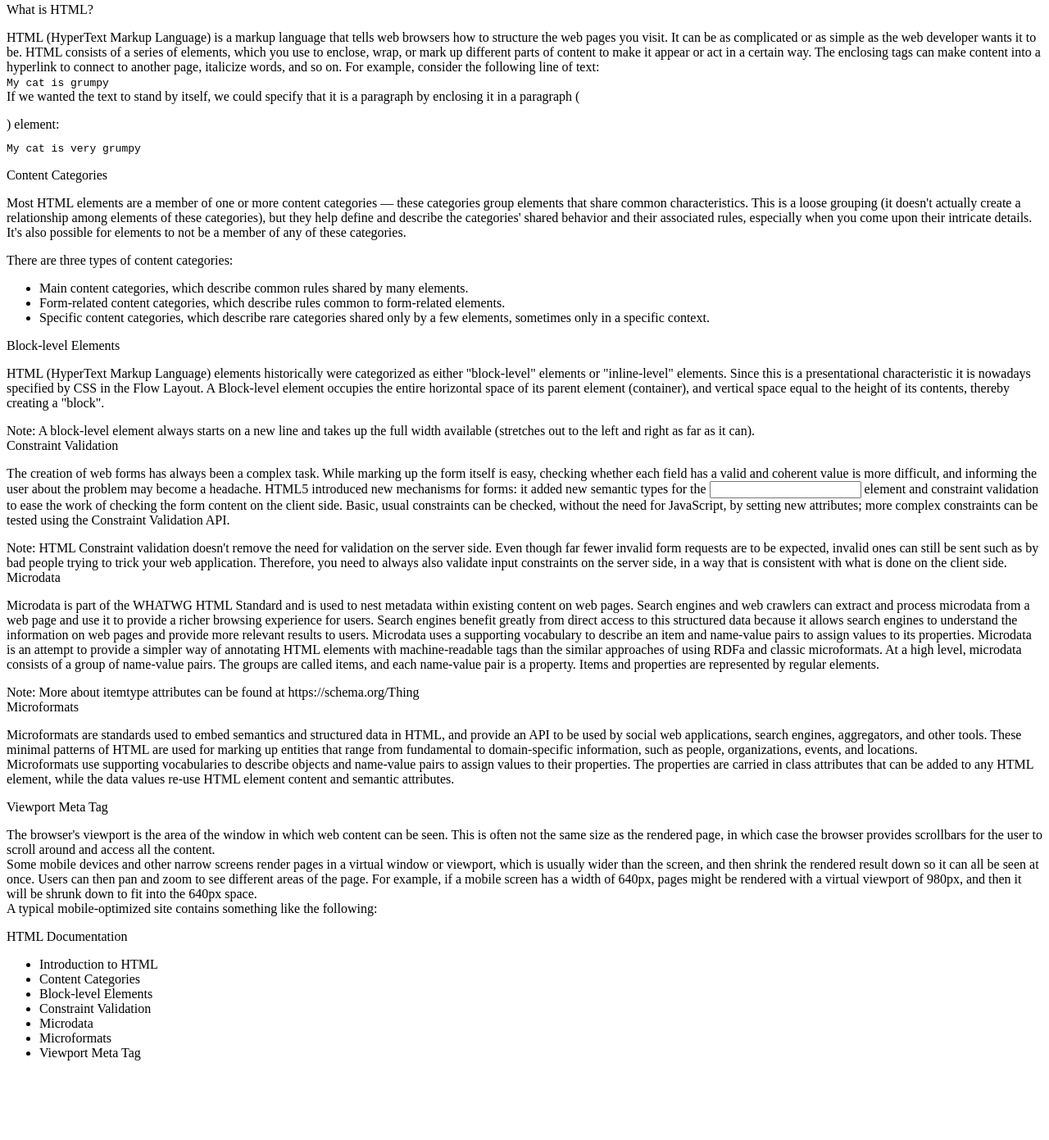
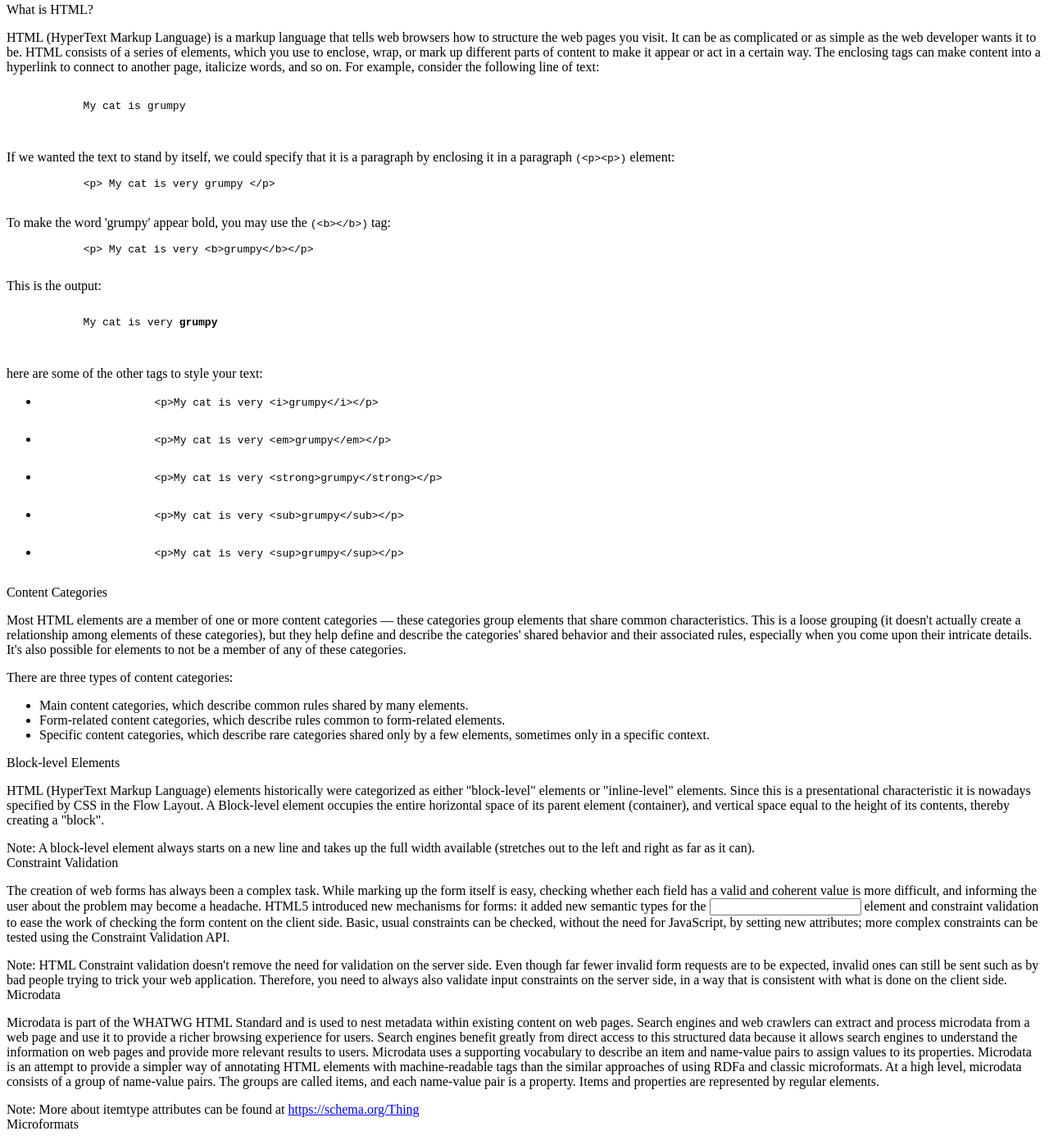
Before and after one commit to hhhakimm/freeCodeCamp-RWD-TechnicalDocumentation, a plain HTML site: page index.html in a window 1280 px wide. Shown: the part 109-1500 px from the top of the page at 82% size. Before the commit the page ends 1419 px from the top, so only its background shows below. Drawn offline with Linux system fonts and the light colour scheme.

Commit message:
passed all test except media query

```diff
--- a/index.html
+++ b/index.html
@@ -10,7 +10,7 @@
 <body>
   <main id="main-doc">
     <section class="main-section" id="Introduction_to_HTML">
-      <header>Introduction to HTML</header>
+      <header id="">Introduction to HTML</header>
       <p>
         At its heart, HTML is a language made up of elements, which can be applied to pieces of text to give them different meaning in a document (Is it a paragraph? Is it a bulleted list? Is it part of a table?), structure a document into logical sections (Does it have a header? Three columns of content? A navigation menu?), and embed content such as images and videos into a page. This documentation will introduce the first two of these and introduce fundamental concepts and syntax you need to know to understand HTML.
       </p>
@@ -19,15 +19,59 @@
       <header>What is HTML?</header>
       <p>
         HTML (HyperText Markup Language) is a markup language that tells web browsers how to structure the web pages you visit. It can be as complicated or as simple as the web developer wants it to be. HTML consists of a series of elements, which you use to enclose, wrap, or mark up different parts of content to make it appear or act in a certain way. The enclosing tags can make content into a hyperlink to connect to another page, italicize words, and so on. For example, consider the following line of text:
-        <br>
-        <code>
-          My cat is grumpy
-        </code>
-        <br>
-        If we wanted the text to stand by itself, we could specify that it is a paragraph by enclosing it in a paragraph (<code><p></p></code>) element:
-        <br>
-        <code><p>My cat is very grumpy</p></code>
       </p>
+        <pre>
+        <samp>
+            My cat is grumpy
+        </samp>
+        </pre>
+        <p>If we wanted the text to stand by itself, we could specify that it is a paragraph by enclosing it in a paragraph
+          <code>(&lt;p&gt;&lt;p&gt;)</code> element: </p>
+        <pre>
+            <code>&lt;p&gt; My cat is very grumpy &lt;/p&gt;</code>
+        </pre>
+        <p>
+          To make the word 'grumpy' appear bold, you may use the <code>(&lt;b&gt;&lt;/b&gt;)</code> tag:
+          <pre>
+            <code>&lt;p&gt; My cat is very &lt;b&gt;grumpy&lt;/b&gt;&lt;/p&gt;</code>
+          </pre>
+          This is the output:
+          <pre>
+            <samp>
+            My cat is very <b>grumpy</b>
+            </samp>
+          </pre>
+        </p>
+        <p>
+          here are some of the other tags to style your text:
+            <ul>
+             <li class="style-none">
+                <pre>
+                  <code>&lt;p&gt;My cat is very &lt;i&gt;grumpy&lt;/i&gt;&lt;/p&gt;</code>
+                </pre>
+             </li>
+             <li class="style-none">
+                <pre>
+                  <code>&lt;p&gt;My cat is very &lt;em&gt;grumpy&lt;/em&gt;&lt;/p&gt;</code>
+                </pre>
+             </li>
+             <li class="style-none">
+                <pre>
+                  <code>&lt;p&gt;My cat is very &lt;strong&gt;grumpy&lt;/strong&gt;&lt;/p&gt;</code>
+                </pre>
+             </li>
+             <li class="style-none">
+                <pre>
+                  <code>&lt;p&gt;My cat is very &lt;sub&gt;grumpy&lt;/sub&gt;&lt;/p&gt;</code>
+                </pre>
+             </li>
+             <li class="style-none">
+                <pre>
+                  <code>&lt;p&gt;My cat is very &lt;sup&gt;grumpy&lt;/sup&gt;&lt;/p&gt;</code>
+                </pre>
+             </li>
+            </ul>
+        </p>
     </section>
     <section class="main-section" id="Content_Categories">
       <header>Content Categories</header>
@@ -65,7 +109,7 @@
         At a high level, microdata consists of a group of name-value pairs. The groups are called items, and each name-value pair is a property. Items and properties are represented by regular elements.
       </p>
       <span class="notes">
-        Note: More about itemtype attributes can be found at https://schema.org/Thing
+        Note: More about itemtype attributes can be found at <a href="https://schema.org/Thing" target="_blank" rel="noopener noreferrer">https://schema.org/Thing</a>
       </span>
     </section>
     <section class="main-section" id="Microformats">
@@ -92,13 +136,14 @@
   <nav id="navbar">
     <header>HTML Documentation</header>
     <ul>
-      <li class="nav-link" href="#Introduction_to_HTML" >Introduction to HTML</li>
-      <li class="nav-link" href="Content_Categories">Content Categories</li>
-      <li class="nav-link" href="Block-level_Elements">Block-level Elements</li>
-      <li class="nav-link" href="Constraint_Validation">Constraint Validation</li>
-      <li class="nav-link" href="Microdata">Microdata</li>
-      <li class="nav-link" href="Microformats">Microformats</li>
-      <li class="nav-link" href="Viewport_Meta_Tag">Viewport Meta Tag</li>
+      <li ><a class="nav-link" href="#Introduction_to_HTML">Introduction to HTML</a></li>
+      <li ><a class="nav-link" href="#What_is_HTML?">What is HTML?</a></li>
+      <li ><a class="nav-link" href="#Content_Categories">Content Categories</a></li>
+      <li ><a class="nav-link" href="#Block-level_Elements">Block-level Elements</a></li>
+      <li ><a class="nav-link" href="#Constraint_Validation">Constraint Validation</a></li>
+      <li ><a class="nav-link" href="#Microdata">Microdata</a></li>
+      <li ><a class="nav-link" href="#Microformats">Microformats</a></li>
+      <li ><a class="nav-link" href="#Viewport_Meta_Tag">Viewport Meta Tag</a></li>
     </ul>
   </nav>
 </body>
```
